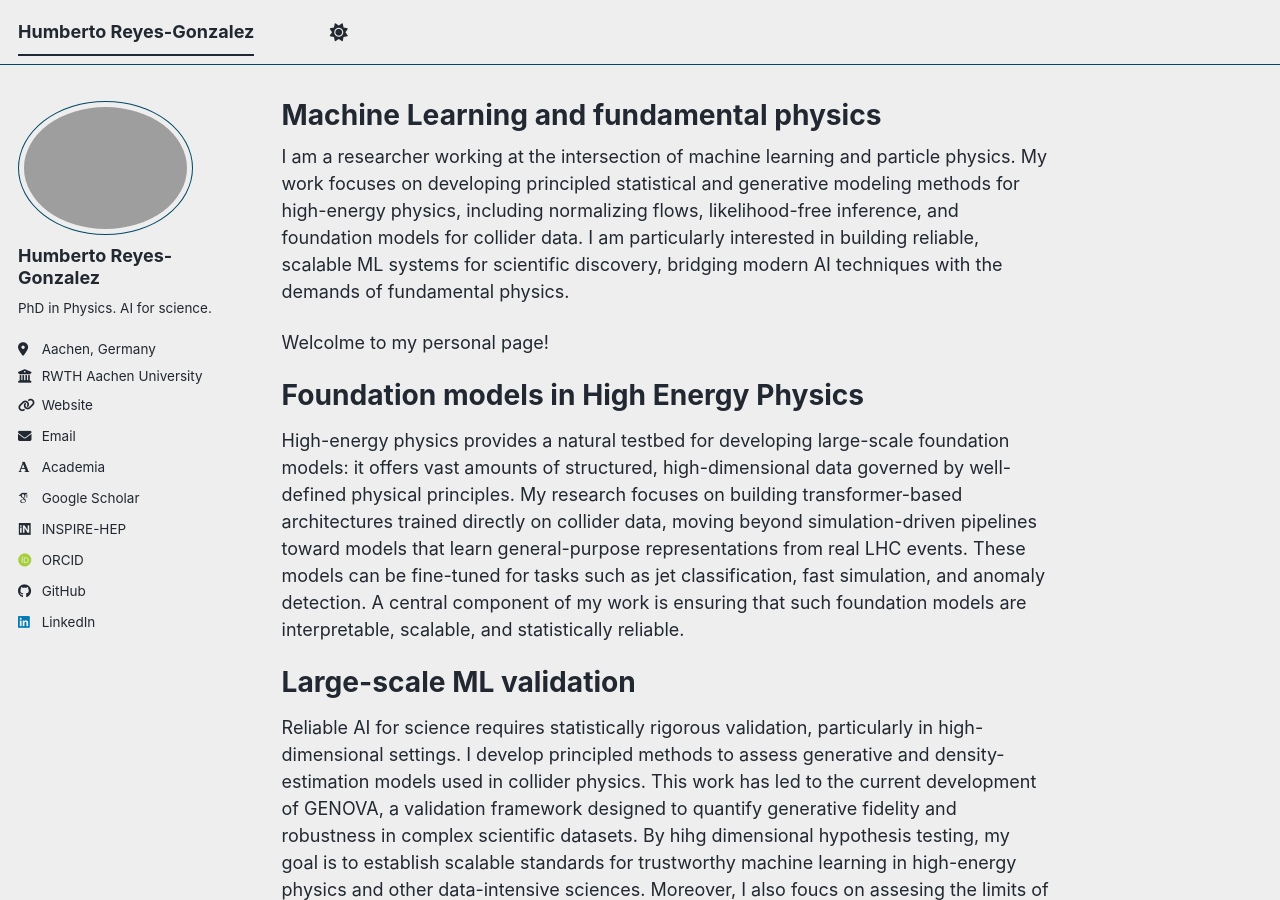
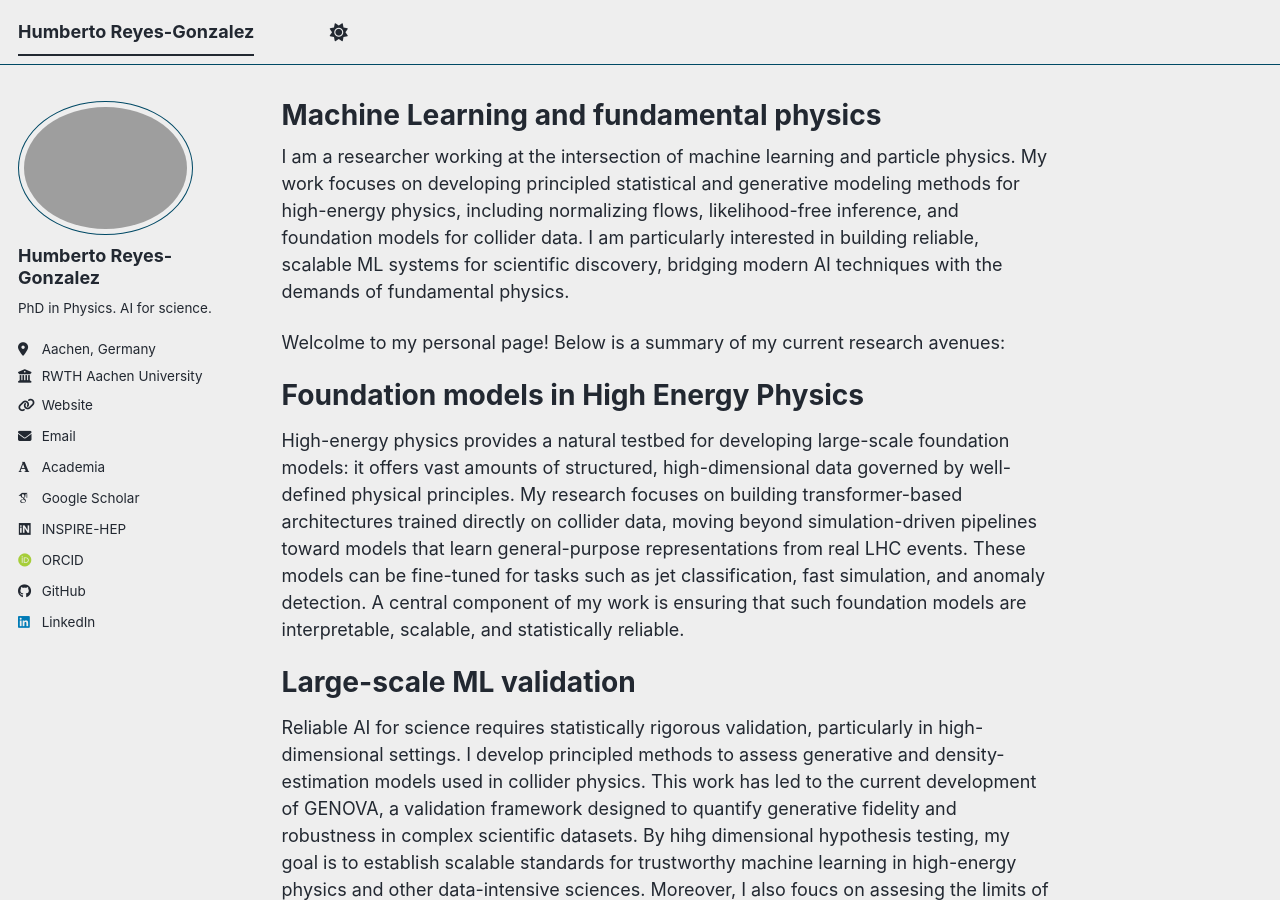
Before and after one commit to hreyes91/hreyes91.github.io, a Jekyll site: the page built from _pages/about.md, in a window 1280 px wide and 900 px high. Built offline with Jekyll 4.4.1, drawn with Linux system fonts in a browser that asks for light colours; some web fonts are replaced; a script bundle is joined from its source files by our own code; library files that are not in the unit come from our copies.

Commit message:
Update about.md

```diff
--- a/_pages/about.md
+++ b/_pages/about.md
@@ -11,7 +11,7 @@ redirect_from:
 
 I am a researcher working at the intersection of machine learning and particle physics. My work focuses on developing principled statistical and generative modeling methods for high-energy physics, including normalizing flows, likelihood-free inference, and foundation models for collider data. I am particularly interested in building reliable, scalable ML systems for scientific discovery, bridging modern AI techniques with the demands of fundamental physics.
 
-Welcolme to my personal page!
+Welcolme to my personal page! Below is a summary of my current research avenues:
 
 Foundation models in High Energy Physics
 ======
```
